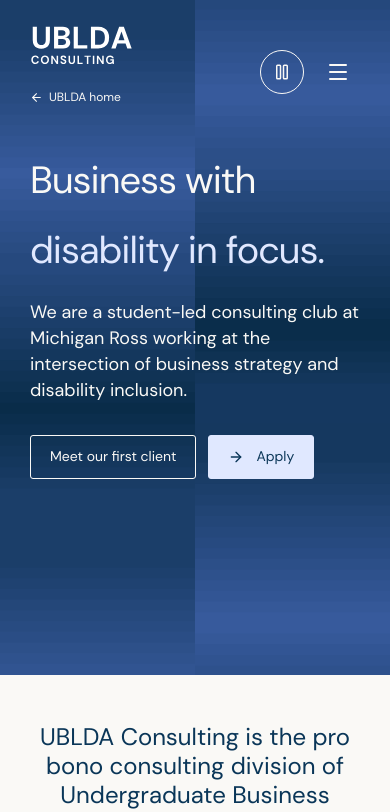
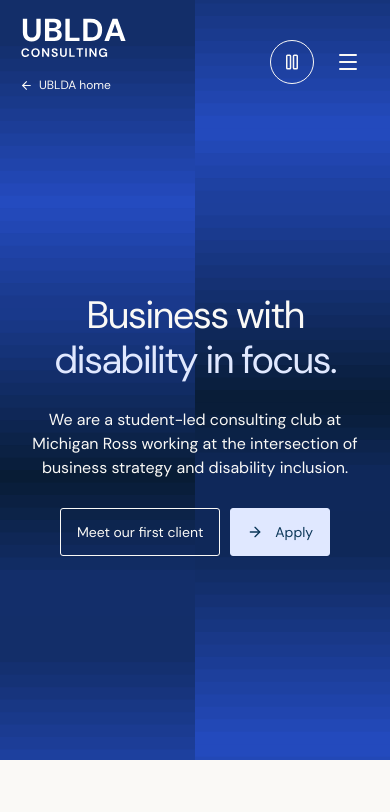
Before and after one commit to sbodine-lab/ublda-website, a React (Vite) app: page /consulting in a window 390 px wide. Shown: the top 812 px of the page. Built offline with nearby package versions, Linux system fonts and the light colour scheme.

Commit message:
Refine mobile layouts and consulting hero (#150)

```diff
--- a/scripts/audit-scroll-behavior.mjs
+++ b/scripts/audit-scroll-behavior.mjs
@@ -9,7 +9,7 @@
 try {
   for(const width of [1440,390]) {
     for(const route of ['/', '/consulting']) {
-      const context = await browser.newContext({viewport:{width,height:900},reducedMotion:'no-preference'});
+      const context = await browser.newContext({viewport:{width,height:900},hasTouch:width<769,reducedMotion:'no-preference'});
       const page=await context.newPage();
       page.on('pageerror',e=>errors.push({route,width,message:e.message}));
       await page.addInitScript(()=>{
@@ -28,7 +28,32 @@
       await page.goto(base+route); await page.locator('main h1').waitFor(); await page.evaluate(()=>document.fonts.ready);
       check(`Local fonts only ${route} ${width}`,await page.evaluate(()=>!performance.getEntriesByType('resource').some(e=>e.name.includes('fonts.googleapis.com')||e.name.includes('fonts.gstatic.com'))));
       check(`No recruiting shader download ${route} ${width}`,await page.evaluate(()=>!performance.getEntriesByType('resource').some(e=>/\/Table-|\/shaders-|\/Halftone/.test(e.name))));
-      const canvas=page.locator(route==='/'?'.eq-brand-particles canvas':'.st-bands').first();
+      if (route === '/' && width === 1440) {
+        await page.setViewportSize({width:390,height:900});
+        await page.getByRole('button', {name:'Open menu',exact:true}).click();
+        await page.setViewportSize({width:1440,height:900});
+        await page.waitForFunction(() => !document.querySelector('main').inert);
+        check('Resizing an open phone menu restores page scrolling', await page.evaluate(() => document.body.style.overflow !== 'hidden'));
+      }
+      if (route === '/' && width < 769) {
+        check('Phone menu is available before scrolling', await page.getByRole('button', {name:'Open menu',exact:true}).isVisible());
+        await page.setViewportSize({width:844,height:390});
+        await page.getByRole('button', {name:'Open menu',exact:true}).click();
+        check('Landscape phone menu opens and locks its background', await page.locator('main').evaluate(el => el.inert));
+        await page.getByRole('button', {name:'Close menu',exact:true}).click();
+        await page.setViewportSize({width,height:900});
+        await page.locator('.eq-value-zone').first().scrollIntoViewIfNeeded();
+        await page.waitForTimeout(150);
+        check('Phone values keep all five illustrations in their cards', await page.locator('.eq-values').evaluate(el =>
+          el.dataset.static === 'true' && [...el.querySelectorAll('.eq-ribbon-anchor svg')].every(svg => getComputedStyle(svg).opacity === '1')));
+        check('Phone scroll does not load the floating WebGL renderer', await page.evaluate(() =>
+          !performance.getEntriesByType('resource').some(e => /ribbonRenderer/.test(e.name))));
+        for (const value of await page.locator('.eq-value-zone').all()) {
+          await value.scrollIntoViewIfNeeded();
+          check('Phone value text remains readable after scrolling', await value.locator('article').evaluate(el => getComputedStyle(el).opacity === '1'));
+        }
+      }
+      const canvas=page.locator(route==='/'?'.eq-logo-stage canvas':'.st-bands').first();
       await canvas.scrollIntoViewIfNeeded(); await page.waitForTimeout(300);
       const paints=()=>canvas.evaluate(el=>window.__canvasPaints.get(el)||0);
       const active=await paints(); await page.waitForTimeout(300);
--- a/src/features/equator/EquatorSite.tsx
+++ b/src/features/equator/EquatorSite.tsx
@@ -36,11 +36,17 @@
 import { useClock } from "../../lib/useClock";
 import { board } from "./content";
 import { UpcomingEvents, PastEvents } from "./EventSections";
-import { MotionPreference, useDeviceReducedMotion } from "./motionPreference";
+import {
+  MotionPreference,
+  useCompactMotion,
+  useMotionPaused,
+  useDeviceReducedMotion,
+} from "./motionPreference";
 import "./equator.css";
 import "./refinement.css";
 import "./events.css";
 import "./accessibility.css";
+import "./mobile.css";
 
 gsap.registerPlugin(ScrollTrigger);
 const values = [
@@ -187,6 +193,12 @@
   const nav = useRef<HTMLElement>(null);
   const toggle = useRef<HTMLButtonElement>(null);
   const { pathname } = useLocation();
+  useEffect(() => {
+    const desktop = matchMedia("(min-width: 1025px), (min-width: 769px) and (pointer: fine)");
+    const closeOnDesktop = () => { if (desktop.matches) setOpen(false); };
+    desktop.addEventListener("change", closeOnDesktop);
+    return () => desktop.removeEventListener("change", closeOnDesktop);
+  }, []);
   useEffect(() => {
     if (!open) return;
     const previous = document.body.style.overflow;
@@ -343,7 +355,7 @@
   artwork?: boolean;
 }) {
   return (
-    <section className="eq-hero" id="intro" data-tone="teal" aria-label={label}>
+    <section className={`eq-hero${artwork ? "" : " eq-hero--text"}`} id="intro" data-tone="teal" aria-label={label}>
       {artwork && <BrandParticles />}
       <h1>{title}</h1>
       <p className="eq-hero-sub">
@@ -407,9 +419,17 @@
 function Values() {
   const ref = useRef<HTMLElement>(null);
   const number = useRef<HTMLSpanElement>(null);
+  const compact = useCompactMotion();
+  const paused = useMotionPaused();
+  const [oversized, setOversized] = useState(false);
+  const staticLayout = compact || paused || oversized;
   useEffect(() => {
     const section = ref.current;
     if (!section) return;
+    if (staticLayout) {
+      ScrollTrigger.refresh();
+      return;
+    }
     const panels = [...section.querySelectorAll<HTMLElement>(".eq-value-zone")];
     // Enlarged or widely spaced text must never be trapped in a sticky panel.
     let disposed = false;
@@ -418,8 +438,7 @@
       if (disposed || !fontsReady || section.dataset.static === "true") return;
       const tooTall = panels.some(panel => (panel.firstElementChild as HTMLElement).offsetHeight > innerHeight - 68);
       if (tooTall) {
-        section.dataset.static = "true";
-        ScrollTrigger.refresh();
+        setOversized(true);
       }
     });
     document.fonts.ready.then(() => {
@@ -457,12 +476,13 @@
       removeEventListener("resize", scroll);
       cancelAnimationFrame(frame);
     };
-  }, []);
+  }, [staticLayout]);
   return (
     <section
       ref={ref}
       id="what-we-stand-for"
       className="eq-values"
+      data-static={staticLayout || undefined}
       data-tone="gold"
       aria-label="What we stand for"
     >
@@ -1061,7 +1081,7 @@
     if (motionPaused) return;
     const context = gsap.context(() => {
       const media = gsap.matchMedia();
-      media.add("(prefers-reduced-motion: no-preference)", () => {
+      media.add("(prefers-reduced-motion: no-preference) and (min-width: 769px) and (pointer: fine)", () => {
         gsap.utils.toArray<HTMLElement>(".eq-words").forEach((p) =>
           gsap.fromTo(
             p.querySelectorAll("span[aria-hidden]"),
@@ -1110,15 +1130,16 @@
         const r = section.getBoundingClientRect();
         return r.top <= 80 && r.bottom > 80;
       });
-      const start = innerWidth > 768 ? innerHeight / 2 - 34 : 0;
+      const mobileHeader = innerWidth <= 768 || (innerWidth <= 1024 && matchMedia("(pointer: coarse)").matches);
+      const start = mobileHeader ? 0 : innerHeight / 2 - 34;
       const y = home ? Math.max(0, start - scrollY) : 0;
-      const scale = home ? 1 + Math.max(0, 1 - scrollY / (innerHeight * 0.65)) * 0.5 : 1;
+      const scale = home && !mobileHeader ? 1 + Math.max(0, 1 - scrollY / (innerHeight * 0.65)) * 0.5 : 1;
       const yValue = `${y}px`, scaleValue = String(scale);
       if (wordmark && wordmark.style.getPropertyValue("--brand-y") !== yValue)
         wordmark.style.setProperty("--brand-y", yValue);
       if (wordmark && wordmark.style.getPropertyValue("--brand-scale") !== scaleValue)
         wordmark.style.setProperty("--brand-scale", scaleValue);
-      const visible = String(!home || scrollY > innerHeight * 0.35);
+      const visible = String(mobileHeader || !home || scrollY > innerHeight * 0.35);
       if (el.dataset.navVisible !== visible) el.dataset.navVisible = visible;
       const tone = section?.dataset.tone || "teal";
       if (el.dataset.headerTone !== tone) el.dataset.headerTone = tone;
--- a/src/features/equator/ParticleLogo.tsx
+++ b/src/features/equator/ParticleLogo.tsx
@@ -210,7 +210,7 @@
       }
       if (previous) elapsed += Math.min((now - previous) / 1000, 0.08);
       previous = now;
-      const interval = 1000 / (colored ? 60 : 30);
+      const interval = 1000 / (colored && innerWidth > 768 ? 60 : 30);
       if (now - lastPaint >= interval) {
         paint(elapsed);
         lastPaint = now - ((now - lastPaint) % interval);
@@ -234,6 +234,7 @@
     );
     observer.observe(parent);
     const pointer = (event: PointerEvent) => {
+      if (event.pointerType !== "mouse") return;
       const bounds = parent.getBoundingClientRect();
       aimX = ((event.clientX - bounds.left) / bounds.width - 0.5) * 12;
       aimY = ((event.clientY - bounds.top) / bounds.height - 0.5) * 12;
--- /dev/null
+++ b/src/features/equator/mobile.css
@@ -0,0 +1,55 @@
+/* Native phone scrolling: readable sections and artwork that stays in place. */
+@media (max-width: 768px) {
+  .eq-header { padding-inline: max(20px, env(safe-area-inset-left)); }
+  .eq-header nav { padding-bottom: max(32px, env(safe-area-inset-bottom)); }
+  .eq-splash { min-height: 0; padding: 100px 20px 88px; }
+  .eq-splash-brand { gap: 12px; }
+  .eq-logo-stage { width: min(240px, 64vw); }
+  .eq-affiliation { padding: 0; font-size: 16px; line-height: 1.5; }
+  .eq-hero--text { min-height: 0; display: flex; flex-direction: column; gap: 32px; padding: 72px 20px; }
+  .eq-hero--text h1 { font-size: clamp(38px, 10.8vw, 64px); }
+  .eq-hero--text .eq-hero-sub { align-self: start; line-height: 1.45; }
+  .eq-story-inner { padding-block: 64px; gap: 28px; }
+  .eq-words { font-size: clamp(28px, 7.6vw, 40px); line-height: 1.18; }
+  .eq-words > span { opacity: 1 !important; }
+  .eq-values[data-static="true"] .eq-value-zone { padding-block: 40px; }
+  .eq-value-zone + .eq-value-zone { border-top: 1px solid #0a365826; }
+  .eq-values[data-static="true"] .eq-value { gap: 24px; }
+  .eq-glyph { width: 112px; height: 112px; }
+  .eq-site .eq-value h2 { font-size: clamp(32px, 8.7vw, 46px); line-height: 1.08; }
+  .eq-value-copy { font-size: 17px; line-height: 1.5; }
+  .eq-section { padding-block: 64px; }
+  .eq-program > button { min-height: 88px; }
+  .eq-program h3 { font-size: 23px; }
+  .eq-carousel { overscroll-behavior-x: contain; }
+  .eq-story-card { scroll-snap-align: start; }
+  .eq-cta { min-height: 0; gap: 32px; padding-block: 80px; }
+}
+@media (max-width: 768px), (max-height: 750px), (pointer: coarse) {
+  .eq-ribbon-flight { display: none; }
+  .eq-ribbon-anchor[data-live="true"] svg { opacity: 1; }
+}
+
+/* A landscape phone and a touch tablet still need a reachable menu. */
+@media (min-width: 769px) and (max-width: 1024px) and (pointer: coarse) {
+  .eq-header { height: 68px; gap: 12px; padding-inline: 24px; }
+  .eq-wordmark { margin-right: auto; transform: none; font-size: 24px; }
+  .eq-wordmark > span { display: inline; font-size: 14px; }
+  .eq-header .eq-menu { display: grid; place-items: center; width: 44px; height: 44px; flex-shrink: 0; pointer-events: auto; z-index: 2; order: 2; }
+  .eq-motion-toggle { margin: 0; order: 1; }
+  .eq-header nav {
+    position: fixed; inset: 0; margin: 0; padding: 90px 24px 32px;
+    background: var(--eq-teal); color: var(--eq-navy);
+    flex-direction: column; align-items: flex-start; justify-content: flex-start;
+    gap: 12px; overflow-y: auto; transform: translateY(-110%);
+    opacity: 1; visibility: hidden; pointer-events: none;
+  }
+  .eq-header nav a { font-size: 30px; line-height: 1.15; min-height: 44px; flex-shrink: 0; white-space: normal; }
+  .eq-header nav a[aria-label] { font-size: 21px; gap: 10px; }
+  .eq-header nav a::after { display: none; }
+  .eq-header--open nav { transform: none; visibility: visible; pointer-events: auto; }
+  .eq-header--open :is(.eq-wordmark, .eq-menu) { z-index: 2; color: var(--eq-navy); }
+  .eq-mobile-label { display: inline; }
+  .eq-splash { min-height: 0; padding: 96px 24px 88px; }
+  .eq-logo-stage { width: 240px; }
+}
--- a/src/features/equator/motionPreference.ts
+++ b/src/features/equator/motionPreference.ts
@@ -10,3 +10,13 @@
   return () => media.removeEventListener("change", callback);
 };
 export const useDeviceReducedMotion = () => useSyncExternalStore(subscribe, () => matchMedia(query).matches, () => false);
+
+// Touch layouts keep decorative motion inside each section instead of moving a
+// fixed WebGL canvas across a native scrolling page. Subscribe for rotation.
+const compactQuery = "(max-width: 768px), (max-height: 750px), (pointer: coarse)";
+const subscribeCompact = (callback: () => void) => {
+  const media = matchMedia(compactQuery);
+  media.addEventListener("change", callback);
+  return () => media.removeEventListener("change", callback);
+};
+export const useCompactMotion = () => useSyncExternalStore(subscribeCompact, () => matchMedia(compactQuery).matches, () => false);
--- /dev/null
+++ b/src/pages/consulting/mobile.css
@@ -0,0 +1,53 @@
+/* BOI reference: broad stepped columns, a close pair of offset headline lines,
+   and a centered action group. Keep Consulting's cobalt and parent navy. */
+.st-hero {
+  --st-band-bright: #244bc0;
+  --st-band-dark: #081c35;
+  min-height: max(680px, 90svh);
+  padding-bottom: 80px;
+}
+.st-hero-content { padding-top: clamp(210px, 26svh, 280px); }
+.st-hero h1 {
+  max-width: 1120px;
+  margin-inline: auto;
+  font-size: clamp(64px, 6.7vw, 104px);
+  line-height: 1.02;
+  letter-spacing: -.045em !important;
+}
+.st-hero h1 span + span { margin-top: 4px; }
+.st .st-hero-summary { max-width: 600px; margin-top: 36px; font-size: 18px; line-height: 1.5; }
+.st-hero .st-actions { margin-top: 32px; }
+.st-hero .st-button { min-height: 48px; }
+
+@media (max-width: 1024px) {
+  .st-hero h1 { font-size: clamp(54px, 7vw, 76px); }
+  .st-hero h1 span { max-width: none; }
+}
+@media (max-width: 767px) {
+  .st-wrap { width: calc(100% - 40px); }
+  .st-header-inner { min-height: 104px; padding-block: 16px; gap: 12px; }
+  .st-brand-lockup { gap: 2px; }
+  .st-logo img { width: 108px; }
+  .st-parent-link { font-size: 12px; }
+  .st-menu-open .st-menu-toggle { right: 20px; top: 30px; }
+  .st-navlinks--open { padding: 120px 24px max(32px, env(safe-area-inset-bottom)); }
+  .st-hero { min-height: min(760px, 90svh); padding-bottom: 0; display: flex; align-items: center; }
+  .st-hero-content { padding-block: 164px 72px; }
+  .st-hero h1 { font-size: clamp(36px, 9.8vw, 68px); line-height: 1.06; text-align: center; }
+  .st-hero h1 span + span { margin-top: 4px; text-align: center; text-wrap: balance; }
+  .st .st-hero-summary { max-width: 420px; font-size: 16px; line-height: 1.5; text-align: center; margin-top: 28px; }
+  .st-hero .st-actions { justify-content: center; gap: 10px; margin-top: 28px; }
+  .st-hero .st-button { padding-inline: 16px; }
+  .st .st-service-card { min-height: 420px; grid-template-rows: minmax(100px, 1fr) auto auto; gap: 16px; }
+  .st .st-service-desc { font-size: 16px; }
+  .st-positioning { padding-block: 56px 64px; }
+  .st :is(.st-inquiry input, .st-inquiry textarea, .st-inquiry select) { font-size: 16px; }
+}
+@media (max-width: 360px) {
+  .st-hero .st-actions { flex-direction: column; align-items: stretch; }
+  .st-hero .st-button { width: 100%; justify-content: center; }
+}
+@media (max-height: 500px) and (max-width: 1024px) {
+  .st-hero { min-height: 0; }
+  .st-hero-content { padding-block: 150px 56px; }
+}
```
Also changed, not shown: src/features/equator/RibbonJourney.tsx (+4 -3 lines), src/pages/consulting/Studio.tsx (+8 -2 lines), 1 other file (tests, documents, lock files or other folders).
